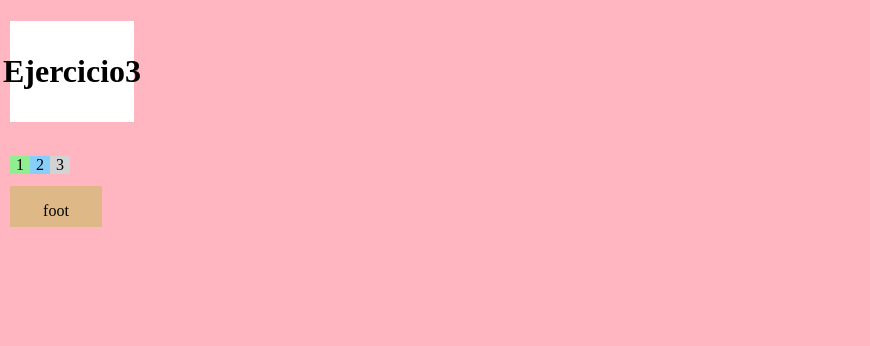
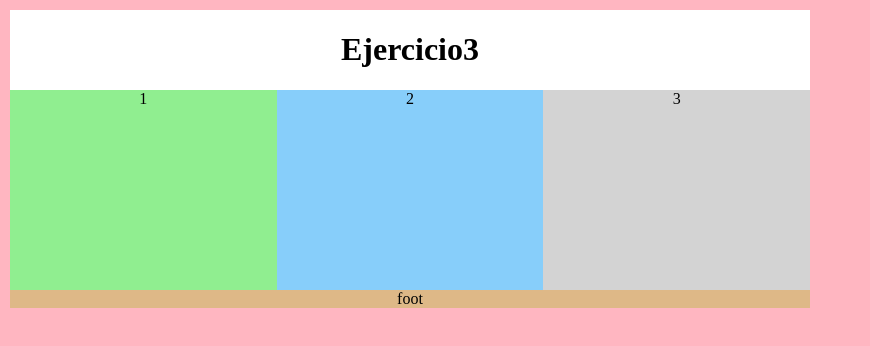
Before and after one commit to solis-g/FlexPractica, a plain HTML site: page Ejercicio3/index.html in a window 1280 px wide. Shown: the whole page, without its empty margins (0-870 px from the left). Drawn offline with Linux system fonts and the light colour scheme.

Commit message:
modificacion de tamaño

```diff
--- a/Ejercicio3/index.html
+++ b/Ejercicio3/index.html
@@ -9,16 +9,20 @@
 </head>
 <body>
     <header>
-        <h1 id="he">Ejercicio3</h1>
+        <div class="h">
+            <h1>Ejercicio3</h1>
+        </div>
     </header>
 
-    <section class="se">
+    <div class="seccion">
         <div class="uno">1 </div>
         <div class="dos">2</div>
         <div class="tres">3</div>
-    </section>
-    <footer class="f">
-        foot
+    </div>
+    <footer>
+        <div class="f">
+            foot
+        </div>
     </footer>
 </body>
 </html>
--- a/Ejercicio3/style.css
+++ b/Ejercicio3/style.css
@@ -1,25 +1,24 @@
 body{
-    width: 60px;
+    width: 100vh;
     height: 60px;
     margin: 10px;
 
     background: lightpink;
 }
 
-#he{
+.h{
 
     width: 100%;
-    height: 15%;
-    padding: 1em;
-
     display: flex;
-    flex-flow: row wrap;
     justify-content: center;
 
     background: white;
 }
 
-.se{
+.seccion{
+    display: flex;
+    flex-direction: row;
+    /*
     width: 100%;
     height: 70%;
 
@@ -27,13 +26,13 @@ body{
     flex-direction: row;
 
     align-items: center;
-    align-content: center;
+    align-content: center;*/
 }
 
 .uno{
-    width: 33.33%;
     display: flex;
-    flex-flow: row wrap;
+    flex: 1 1 auto;
+    height: 200px;
     justify-content: center;
 
     border: none;
@@ -41,19 +40,21 @@ body{
 }
 
 .dos{
-    width: 33.33%;
+
     display: flex;
-    flex-flow: row wrap;
+    flex: 1 1 auto;
     justify-content: center;
+    height: 200px;
 
     border: none;
     background: lightskyblue;
 }
 
 .tres{
-    width: 33.33%;
+
     display: flex;
-    flex-flow: row wrap;
+    flex: 1 1 auto;
+    height: 200px;
     justify-content: center;
 
     border: none;
@@ -62,11 +63,9 @@ body{
 
 .f{
     width: 100%;
-    height: 15%;
-    padding: 1em;
 
     display: flex;
-    flex-flow: row wrap;
+
     justify-content: center;
 
     border: none;
```
